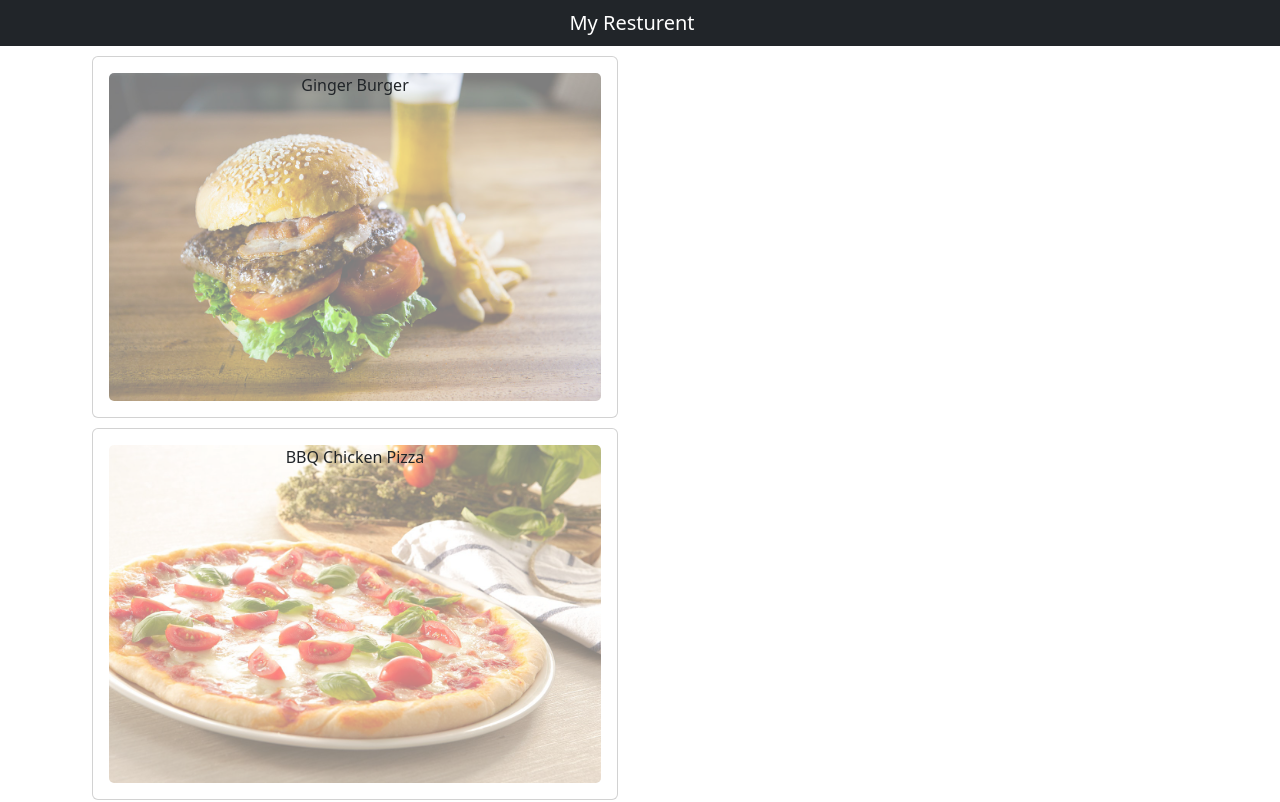
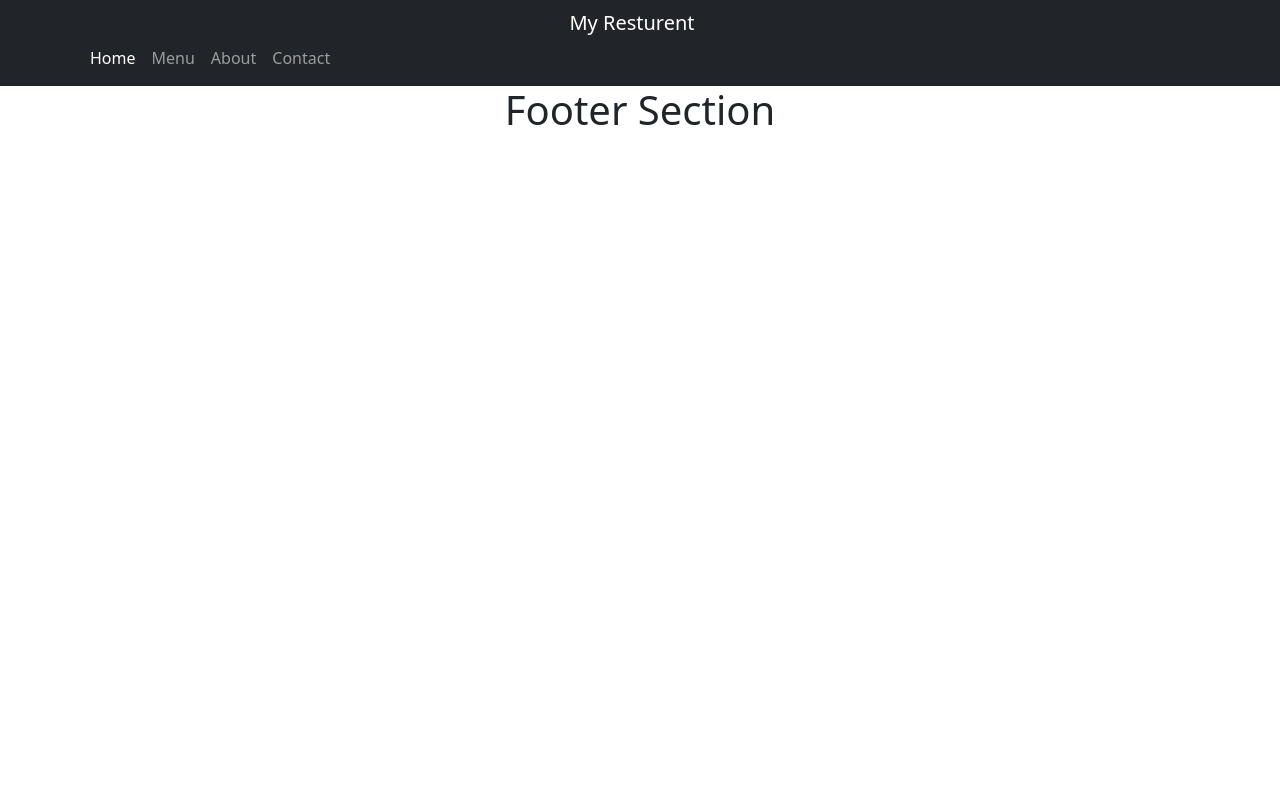
Before and after one commit to kamrul-pu/react-resturent, a React (Create React App) app: page /home in a window 1280 px wide. Shown: the top 802 px of the page. Built offline with nearby package versions, Linux system fonts and the light colour scheme.

Commit message:
React Router Added

```diff
--- a/package.json
+++ b/package.json
@@ -11,6 +11,8 @@
     "react": "^18.2.0",
     "react-dom": "^18.2.0",
     "react-popper": "^2.3.0",
+    "react-router": "^5.2.0",
+    "react-router-dom": "^5.2.0",
     "react-scripts": "5.0.1",
     "reactstrap": "^9.1.5",
     "web-vitals": "^2.1.4"
--- a/src/App.js
+++ b/src/App.js
@@ -1,10 +1,14 @@
 import './App.css';
 import MainComponent from './Components/MainComponent';
+import { BrowserRouter } from 'react-router-dom';
 
 function App() {
   return (
     <div className="App">
-      <MainComponent />
+      <BrowserRouter>
+        <MainComponent />
+      </BrowserRouter>
+
     </div>
   );
 }
--- /dev/null
+++ b/src/Components/body/About.jsx
@@ -0,0 +1,9 @@
+import React from "react";
+
+const About = () => {
+    return (
+        <div></div>
+    );
+}
+
+export default About;
--- a/src/Components/body/Body.js
+++ b/src/Components/body/Body.js
@@ -1,10 +1,18 @@
 import React from "react";
 import Menu from "./Menu";
+import Home from "./Home";
+import Contact from "./Contact";
+import About from "./About";
+import { Route, Redirect } from 'react-router-dom';
 
 const Body = () => {
     return (
         <div>
-            <Menu />
+            <Route path="/" exact component={Home} />
+            <Route path="/menu" exact component={Menu} />
+            <Route path="/contact" exact component={Contact} />
+            <Route path="/about" exact component={About} />
+            <Redirect from="/" to="/home" />
         </div>
     );
 }
--- /dev/null
+++ b/src/Components/body/Contact.jsx
@@ -0,0 +1,11 @@
+import React from 'react';
+
+class Contact extends React.Component {
+    render() {
+        return (
+            <div></div>
+        );
+    }
+}
+
+export default Contact;
--- /dev/null
+++ b/src/Components/body/Home.jsx
@@ -0,0 +1,11 @@
+import React from 'react';
+
+class Home extends React.Component {
+    render() {
+        return (
+            <div></div>
+        );
+    }
+}
+
+export default Home;
--- a/src/Components/header/Navigation.js
+++ b/src/Components/header/Navigation.js
@@ -1,16 +1,48 @@
 import React from "react";
-import { Navbar, NavbarBrand } from 'reactstrap';
+import { Navbar, NavbarBrand, Nav, NavItem, NavbarToggler, Collapse } from 'reactstrap';
+import { Link } from 'react-router-dom';
 
-const Navigation = () => {
+class Navigation extends React.Component {
+    constructor(props) {
+        super(props);
+        this.state = {
+            isNavOpen: false,
+        }
+    }
+    navToggle = () => {
+        this.setState({
+            isNavOpen: !this.state.isNavOpen,
+        })
+    }
+    render() {
         return (
             <div>
-            <Navbar dark color="dark">
+                <Navbar dark color="dark" expand="sm">
                     <div className="container">
+                        <NavbarToggler onClick={this.navToggle} />
                         <NavbarBrand href="/">My Resturent</NavbarBrand>
+                        <Collapse navbar isOpen={this.state.isNavOpen}>
+                            <Nav className="mr-auto" navbar>
+                                <NavItem>
+                                    <Link to="/home" className="nav-link active">Home</Link>
+                                </NavItem>
+                                <NavItem>
+                                    <Link to="/menu" className="nav-link">Menu</Link>
+                                </NavItem>
+                                <NavItem>
+                                    <Link to="/about" className="nav-link">About</Link>
+                                </NavItem>
+                                <NavItem>
+                                    <Link to="/contact" className="nav-link">Contact</Link>
+                                </NavItem>
+                            </Nav>
+                        </Collapse>
+
                     </div>
                 </Navbar>
             </div>
         );
     }
+}
 
 export default Navigation;
--- a/src/index.js
+++ b/src/index.js
@@ -7,9 +7,7 @@ import 'bootstrap/dist/css/bootstrap.min.css';
 
 const root = ReactDOM.createRoot(document.getElementById('root'));
 root.render(
-  <React.StrictMode>
-    <App />
-  </React.StrictMode>
+  <App />
 );
 
 // If you want to start measuring performance in your app, pass a function
```
Also changed, not shown: 1 other file (tests, documents, lock files or other folders). Lines whose indentation alone changed are shown as unchanged.
